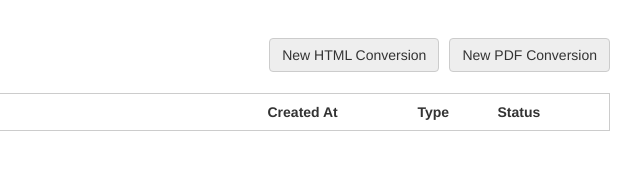
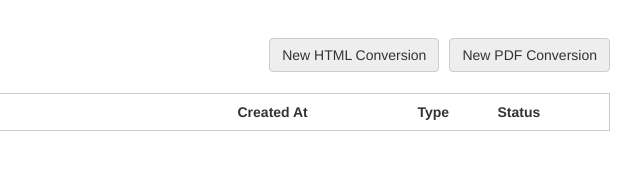
Before and after one commit to viniciusam/job-queue, a website: page src/public/index.html in a window 1280 px wide. Shown: the full height of the page, 600-1240 px from the left. Drawn offline with nearby package versions, Linux system fonts and the light colour scheme; no server answers.

Commit message:
Fix "created at" column width

```diff
--- a/src/public/index.html
+++ b/src/public/index.html
@@ -21,7 +21,7 @@
                 <thead>
                     <tr>
                         <th>Name</th>
-                        <th style="width: 150px">Created At</th>
+                        <th style="width: 180px">Created At</th>
                         <th style="width: 80px">Type</th>
                         <th style="width: 120px">Status</th>
                     </tr>
```
